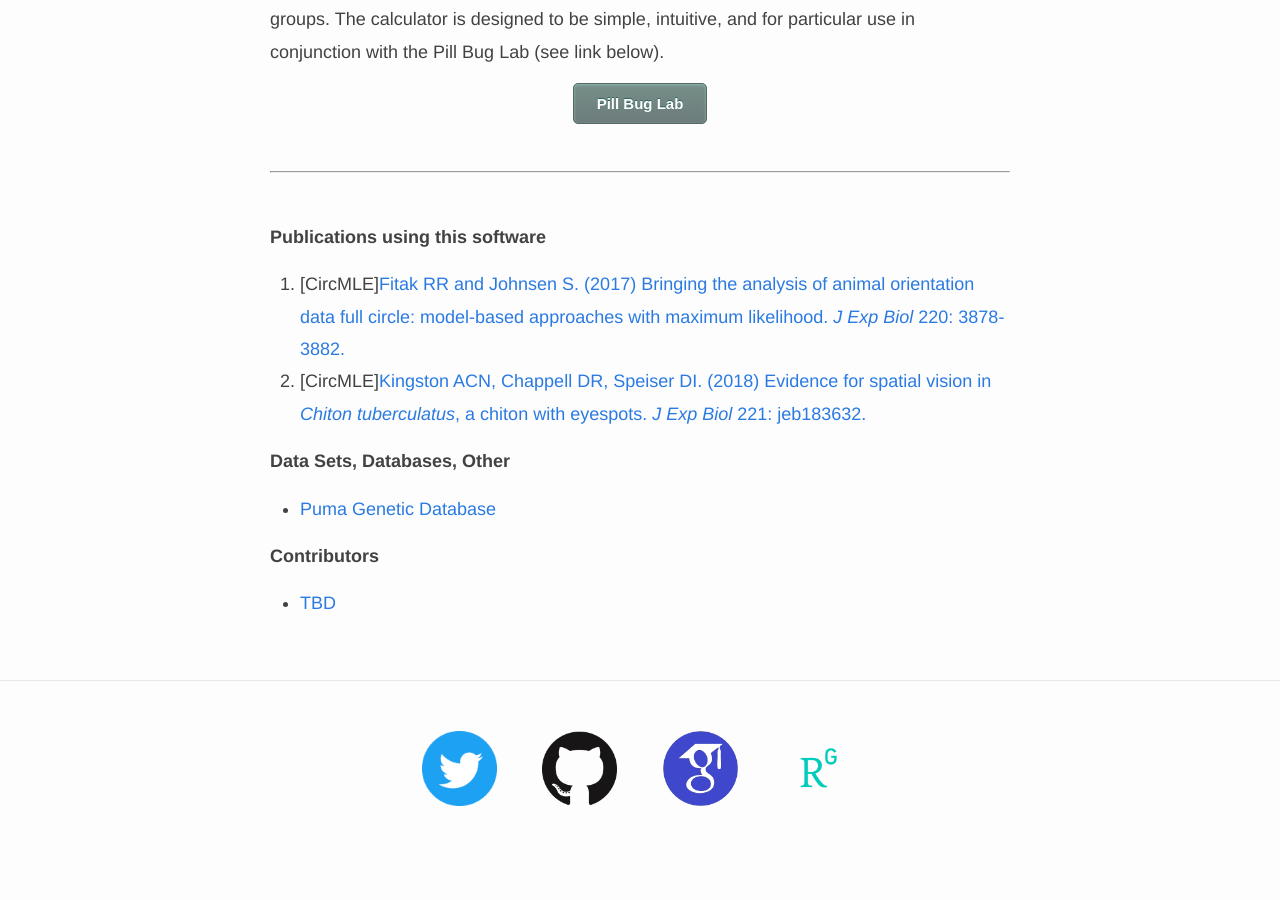
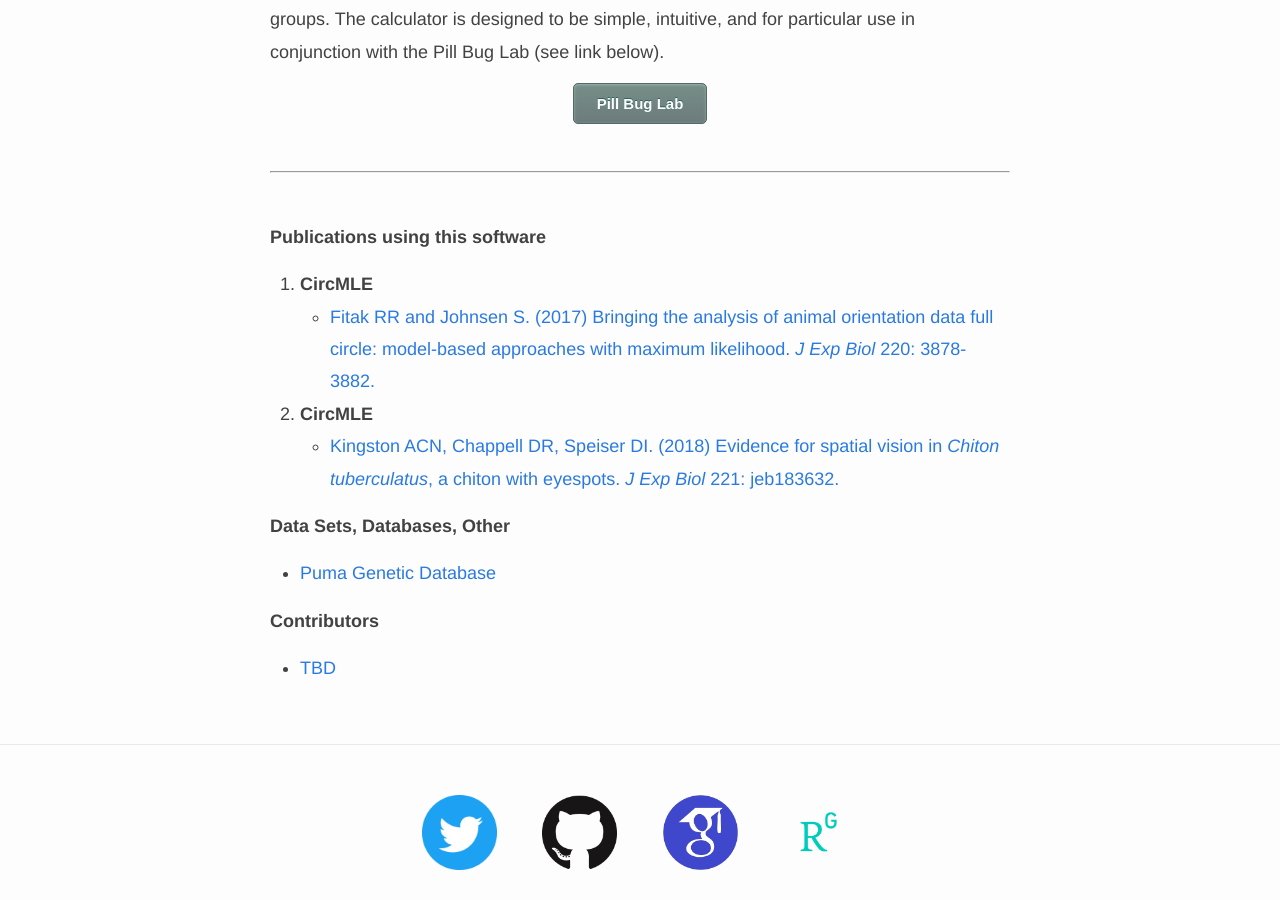
Before and after one commit to rfitak/FitakLab, a Jekyll site: the page built from _pages/software/index.md, in a window 1280 px wide and 900 px high, scrolled down 1254 px. Built offline with Jekyll 4.4.1, drawn with Linux system fonts in a browser that asks for light colours; nearby versions of some CDN libraries; before the commit the page ends 2090 px from its top, so only the background shows below that; some of the changed lines change nothing that is shown.

Commit message:
fourth commit

```diff
--- a/_pages/software/index.md
+++ b/_pages/software/index.md
@@ -54,8 +54,10 @@ This link takes you to a simple online calculator to use for graphing circular d
 
 **Publications using this software**
 
-1. \[CircMLE\][Fitak RR and Johnsen S. (2017) Bringing the analysis of animal orientation data full circle: model-based approaches with maximum likelihood. _J Exp Biol_ 220: 3878-3882.](https://doi.org/10.1242/jeb.167056)
-2. \[CircMLE\][Kingston ACN, Chappell DR, Speiser DI. (2018) Evidence for spatial vision in _Chiton tuberculatus_, a chiton with eyespots. _J Exp Biol_ 221: jeb183632.](https://doi.org/10.1242/jeb.183632)
+1. __CircMLE__
+  - [Fitak RR and Johnsen S. (2017) Bringing the analysis of animal orientation data full circle: model-based approaches with maximum likelihood. _J Exp Biol_ 220: 3878-3882.](https://doi.org/10.1242/jeb.167056)
+2. __CircMLE__
+  - [Kingston ACN, Chappell DR, Speiser DI. (2018) Evidence for spatial vision in _Chiton tuberculatus_, a chiton with eyespots. _J Exp Biol_ 221: jeb183632.](https://doi.org/10.1242/jeb.183632)
 
 **Data Sets, Databases, Other**
 
```
